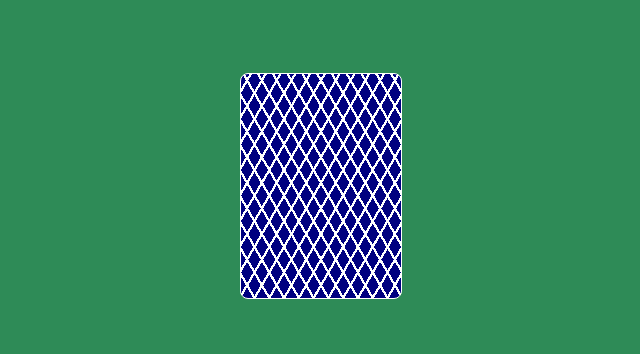
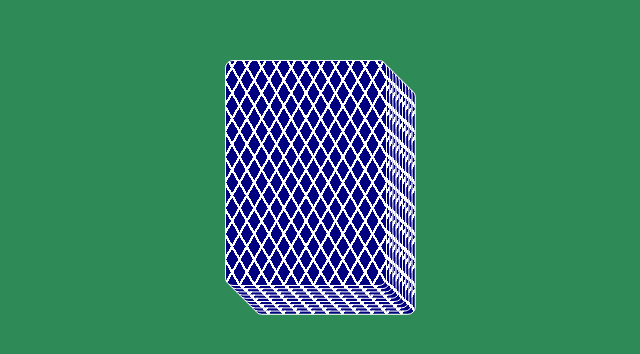
Before and after one commit to kangasta/pakka-old, a React (Create React App) app: page / in a window 1280 px wide. Shown: the part 210-564 px from the top of the page, without its empty margins (319-959 px from the left). Built offline with nearby package versions, Linux system fonts and the light colour scheme.

Commit message:
Show only deck.

```diff
--- a/src/App.js
+++ b/src/App.js
@@ -2,17 +2,19 @@ import React, { Component } from 'react';
 import './App.css';
 import Card from './Card';
 import DeckUtils from './DeckUtils';
-//import Deck from './Deck';
+import Deck from './Deck';
 
 class App extends Component {
 	constructor(props) {
 		super(props);
+
+		this.deck = new DeckUtils();
+		this.has_separate_deck = false;
+
 		this.state = {
-			'card_number': -1,
+			'card_number': (this.has_separate_deck ? -2 : -1),
 			'cards_left': 52
 		};
-
-		this.deck = new DeckUtils();
 
 		this.resetDeck = this.resetDeck.bind(this);
 		this.updateCard = this.updateCard.bind(this);
@@ -20,11 +22,11 @@ class App extends Component {
 
 	resetDeck() {
 		this.deck.resetDeck();
-		this.setState({'card_number': -1,'cards_left':this.deck.cardsLeft()});
+		this.setState({'card_number': (this.has_separate_deck ? -2 : -1),'cards_left':this.deck.cardsLeft()});
 	}
 
 	updateCard() {
-		if (this.state.card_number === -2) {
+		if ((this.state.card_number === -2 && !this.has_separate_deck) || (!this.deck.cardsLeft() && this.has_separate_deck)) {
 			this.resetDeck();
 			return;
 		}
@@ -42,16 +44,29 @@ class App extends Component {
 		return (
 			<div className='App'>
 				<div className='app-center-container'>
-					<div className='app-card-container app-horizontally-center'>
-						<Card size='poker' number={this.state.card_number} fourcolor={true} onClickCallback={this.updateCard}/>
+					<div className='app-deck-container app-horizontally-center'>
+						<Deck
+							size='poker'
+							fourcolor={false}
+							top_card={this.state.card_number}
+							num_cards={this.state.cards_left}
+							onClickCallback={this.updateCard}
+						/>
 					</div>
 				</div>
 			</div>
 		);
 		/*
-		<br/>
 		<div className='app-deck-container app-horizontally-center'>
-			<Deck size='poker' />
+			<Deck
+				size='poker' fourcolor={true}
+				top_card={this.state.card_number}
+				num_cards={this.state.cards_left}
+				onClickCallback={this.updateCard}
+			/>
+		</div>
+		<div className='app-card-container app-horizontally-center'>
+			<Card size='poker' number={this.state.card_number} fourcolor={true} onClickCallback={this.updateCard}/>
 		</div>
 		*/
 	}
```
